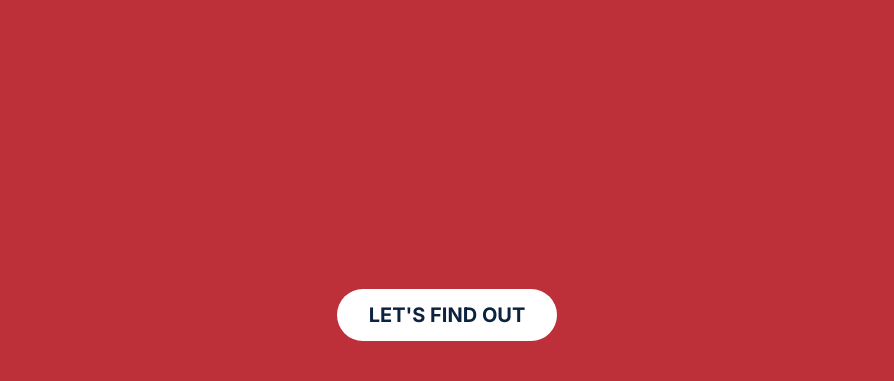
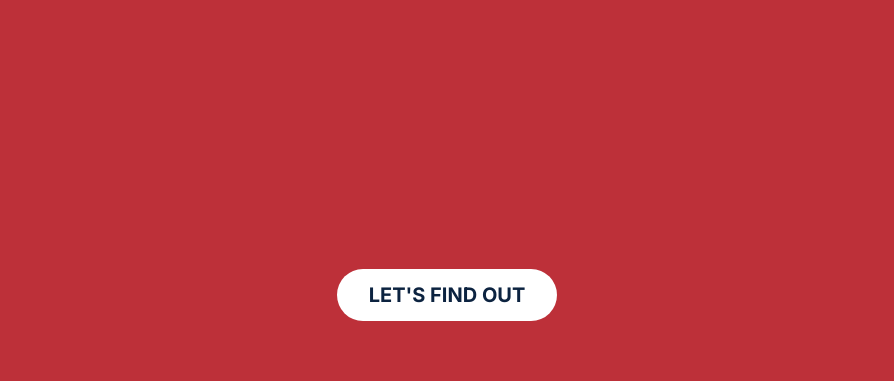
Before and after one commit to druryjeff/28trivia, a plain HTML site: page index.html in a window 1280 px wide. Shown: the part 419-800 px from the top of the page, without its empty margins (193-1087 px from the left). Drawn offline with Linux system fonts and the light colour scheme.

Commit message:
Update cover UI styling

```diff
--- a/css/main.css
+++ b/css/main.css
@@ -138,8 +138,8 @@ nav button[disabled] {
   background-color: var(--color-red);
   display: grid;
   grid-template-rows: 1fr auto;
-  place-items: center;
-  padding: 2.5rem;
+  justify-items: center;
+  padding: 7.5rem 2.5rem 3.75rem;
   transition: transform .4s;
 }
 
--- a/index.html
+++ b/index.html
@@ -22,7 +22,7 @@
   <link href="https://fonts.googleapis.com/css2?family=Inter:wght@400;700;900&display=swap" rel="stylesheet">
   <link rel="stylesheet" href="css/flickity.min.css">
   <link rel="stylesheet" href="css/reset.css">
-  <link rel="stylesheet" href="css/main.css?v=1.0.9">
+  <link rel="stylesheet" href="css/main.css?v=1.1.0">
 
   <script src="https://kit.fontawesome.com/248ee0bb8e.js" crossorigin="anonymous"></script>
 
```
